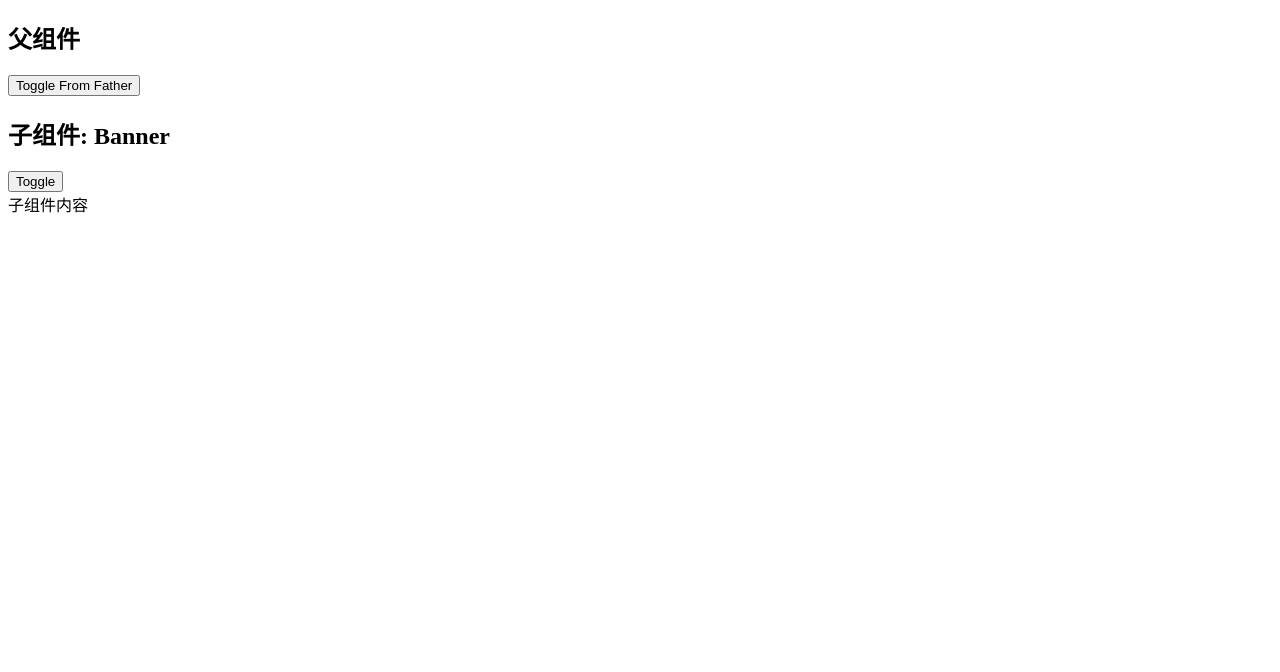
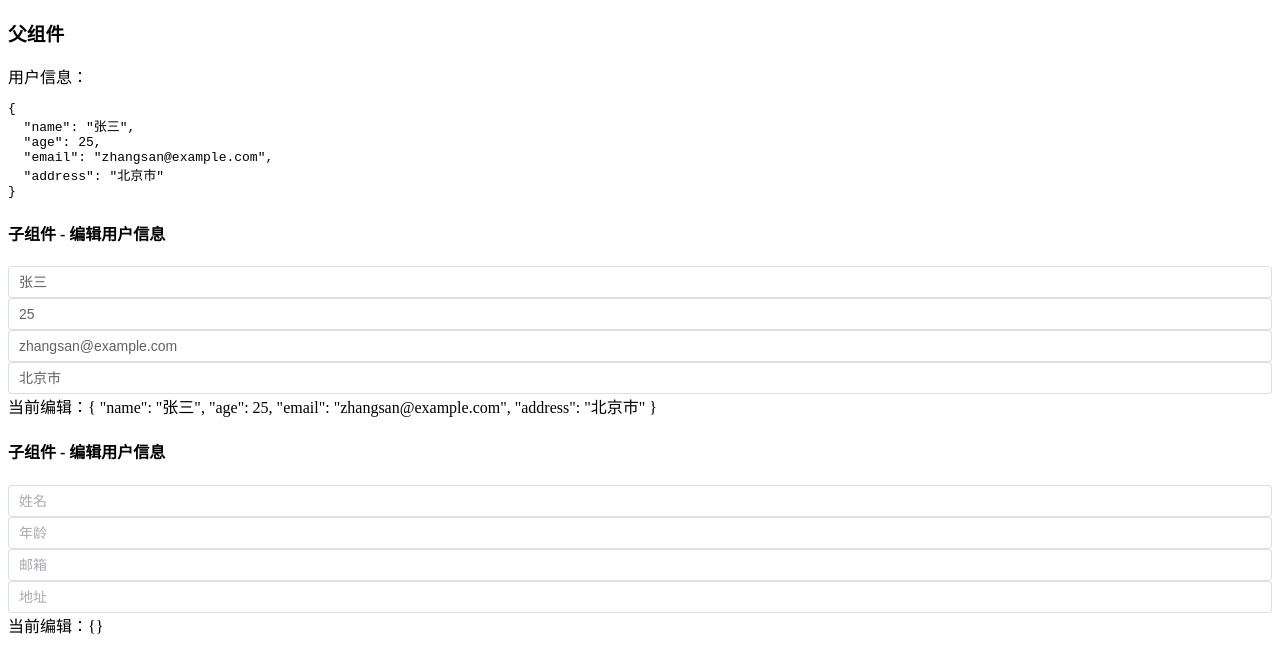
Before and after one commit to Vicecorehp/api-design-page-with-vue, a Vue app: page / in a window 1280 px wide. Shown: the top 672 px of the page. Built offline with nearby package versions, Linux system fonts and the light colour scheme; the HTML template or start-up script is replaced by a standard one.

Commit message:
v-model实现子组件更改父组件数据

```diff
--- a/src/components/newbie/Child.vue
+++ /dev/null
@@ -1,39 +0,0 @@
-<template>
-    <section>
-        <h2>子组件: {{ title }}</h2>
-        <button @click="toggle">Toggle</button>
-        <div v-if="hidden">子组件内容</div>
-    </section>
-</template>
-
-<script lang="ts" setup>
-import { ref } from 'vue';
-
-const props = defineProps({
-    title: String,
-    sayHello: Function,
-});
-
-if (props.sayHello) {
-    props.sayHello();
-}
-
-// state
-const hidden = ref<Boolean>(true);
-// function
-function sayHelloFromChild() {
-    console.log('Hello from child');
-}
-
-// 暴露子组件信息
-defineExpose({
-    hidden,
-    sayHelloFromChild,
-});
-
-function toggle() {
-    hidden.value = !hidden.value;
-}
-</script>
-
-<style scoped></style>
--- a/src/components/newbie/Father.vue
+++ b/src/components/newbie/Father.vue
@@ -1,35 +1,26 @@
 <template>
-    <section>
-        <h2>父组件</h2>
-        <button @click="toggleFromFather">Toggle From Father</button>
-        <Child :title="title" :sayHello="sayHelloFromParent" ref="childRef" />
-    </section>
+    <div class="parent">
+        <h3>父组件</h3>
+        <div>用户信息：</div>
+        <pre>{{ JSON.stringify(userInfo, null, 2) }}</pre>
+
+        <!-- 传递整个对象 -->
+        <UserInfoInput v-model:user-info="userInfo" />
+
+        <!-- 或者分别传递对象属性 -->
+        <UserInfoInput v-model:name="userInfo.name" v-model:age="userInfo.age" v-model:email="userInfo.email" />
+    </div>
 </template>
 
-<script lang="ts" setup>
-import { onMounted, ref } from 'vue';
-import Child from './Child.vue';
+<script setup>
+import { ref } from 'vue'
+import UserInfoInput from '@/components/newbie/UserInfoInput.vue'
 
-// state
-const title = ref<string>('Banner');
-// function
-function sayHelloFromParent() {
-    console.log('Hello from parent')
-}
-// ref
-const childRef = ref<null | {
-    hidden: Boolean,
-    sayHelloFromChild: Function,
-}>(null);
-onMounted(() => {
-    console.log('hidden from childRef', childRef.value?.hidden);
-    childRef.value?.sayHelloFromChild();
-});
-function toggleFromFather() {
-    if (childRef.value) {
-        childRef.value.hidden = !childRef.value.hidden;
-    }
-}
+// 父组件的对象数据
+const userInfo = ref({
+    name: '张三',
+    age: 25,
+    email: 'zhangsan@example.com',
+    address: '北京市'
+})
 </script>
-
-<style scoped></style>
--- /dev/null
+++ b/src/components/newbie/UserInfoInput.vue
@@ -0,0 +1,47 @@
+<template>
+    <div class="child">
+        <h4>子组件 - 编辑用户信息</h4>
+
+        <!-- 方式1：直接修改整个对象 -->
+        <el-input v-model="localUserInfo.name" placeholder="姓名" @input="updateUserInfo" />
+
+        <el-input v-model.number="localUserInfo.age" type="number" placeholder="年龄" @input="updateUserInfo" />
+
+        <el-input v-model="localUserInfo.email" placeholder="邮箱" @input="updateUserInfo" />
+
+        <el-input v-model="localUserInfo.address" placeholder="地址" @input="updateUserInfo" />
+
+        <!-- 显示当前编辑的值 -->
+        <div class="preview">
+            当前编辑：{{ localUserInfo }}
+        </div>
+    </div>
+</template>
+
+<script setup>
+import { ref, watch } from 'vue'
+
+// 定义props接收父组件传递的对象
+const props = defineProps({
+    userInfo: {
+        type: Object,
+        default: () => ({})
+    }
+})
+
+// 定义emits
+const emit = defineEmits(['update:userInfo'])
+
+// 创建本地副本，避免直接修改prop
+const localUserInfo = ref({ ...props.userInfo })
+
+// 监听props变化，更新本地数据
+watch(() => props.userInfo, (newVal) => {
+    localUserInfo.value = { ...newVal }
+}, { deep: true })
+
+// 更新父组件数据
+const updateUserInfo = () => {
+    emit('update:userInfo', { ...localUserInfo.value })
+}
+</script>
```
